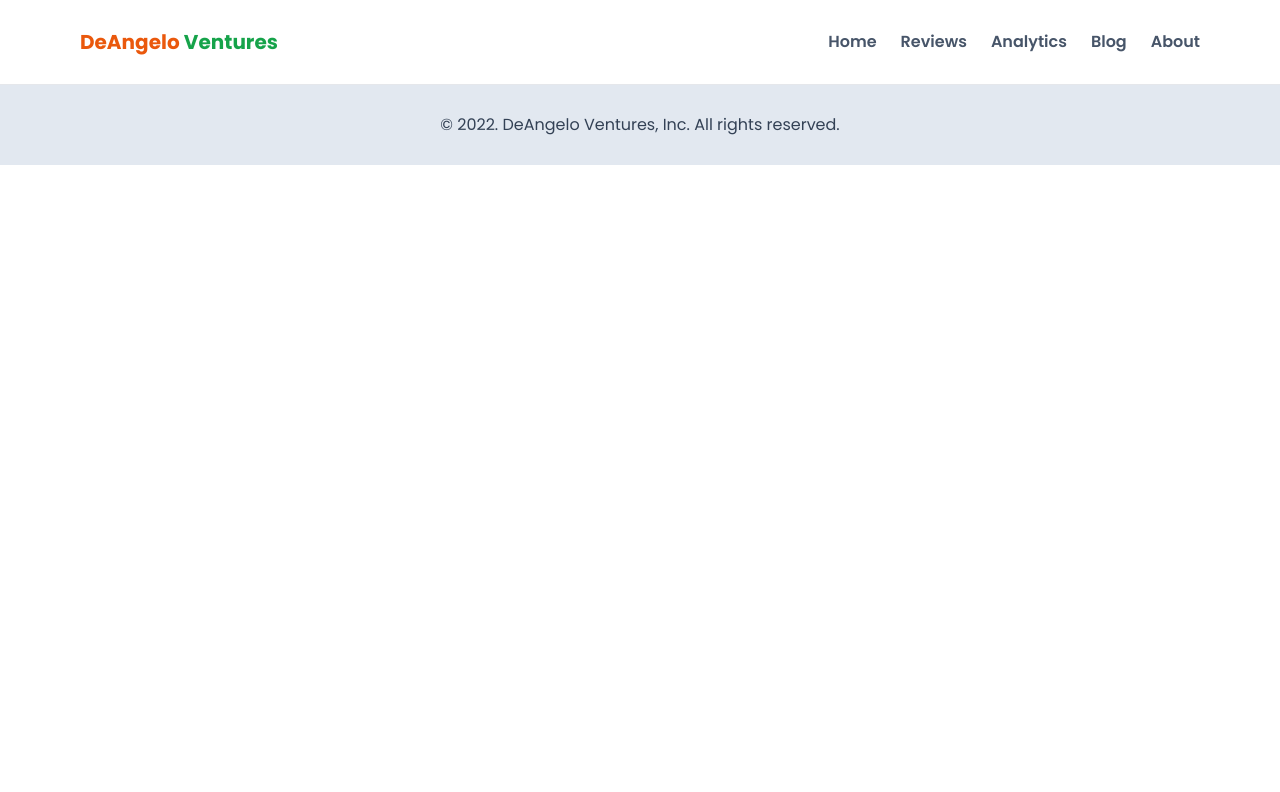
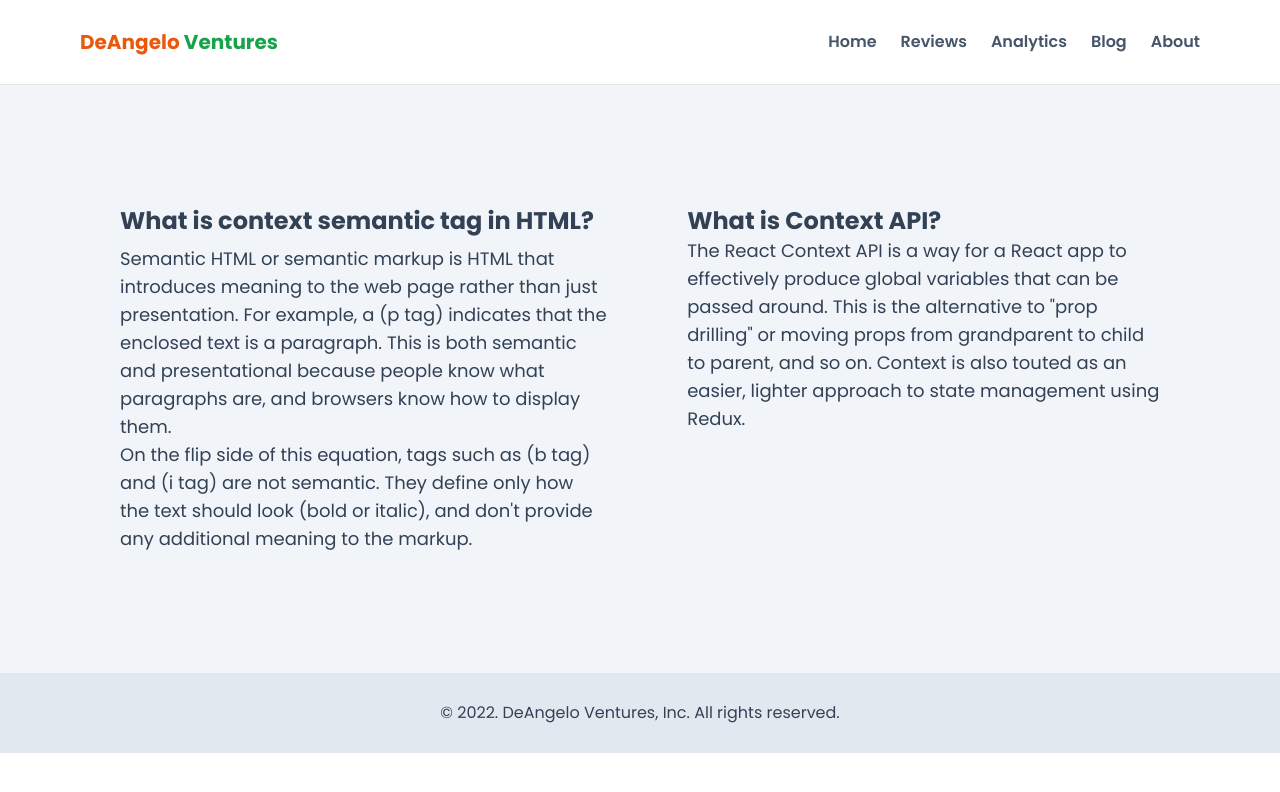
Before and after one commit to md-kawsar-ali/deAngelo-reactjs, a React (Create React App) app: page /blog in a window 1280 px wide. Shown: the top 792 px of the page. Built offline with nearby package versions, Linux system fonts and the light colour scheme.

Commit message:
Blog added

```diff
--- a/src/App.js
+++ b/src/App.js
@@ -5,6 +5,7 @@ import Header from './components/Header/Header';
 import Home from './components/Home/Home';
 import Reviews from './components/Reviews/Reviews';
 import Analytics from './components/Analytics/Analytics';
+import Blog from './components/Blog/Blog';
 
 function App() {
   return (
@@ -14,6 +15,8 @@ function App() {
         <Route path="/" element={<Home />} />
         <Route path="/reviews" element={<Reviews isAll={true} />} />
         <Route path="/analytics" element={<Analytics />} />
+        <Route path="/blog" element={<Blog />} />
+        <Route path="*" element={<div className='py-60 px-20 text-center'><h2 className='text-4xl font-bold text-slate-800 text-center'>Not Found! 404</h2></div>} />
       </Routes>
       <Footer></Footer>
     </div >
--- /dev/null
+++ b/src/components/Blog/Blog.js
@@ -0,0 +1,22 @@
+import React from 'react';
+
+const Blog = () => {
+    return (
+        <section className='bg-slate-100'>
+            <div className="container mx-auto px-20 py-20 flex justify-between flex-1">
+                <div className='bg-slate-100 p-10 rounded-lg'>
+                    <h2 className='text-2xl font-bold text-slate-700 mb-2'>What is context semantic tag in HTML?</h2>
+                    <p className='text-lg text-slate-700'>Semantic HTML or semantic markup is HTML that introduces meaning to the web page rather than just presentation. For example, a (p tag) indicates that the enclosed text is a paragraph. This is both semantic and presentational because people know what paragraphs are, and browsers know how to display them.<br />
+                        On the flip side of this equation, tags such as (b tag) and (i tag) are not semantic. They define only how the text should look (bold or italic), and don't provide any additional meaning to the markup. </p>
+                </div>
+
+                <div className='bg-slate-100 p-10 rounded-lg mb-2'>
+                    <h2 className='text-2xl font-bold text-slate-700'>What is Context API?</h2>
+                    <p className='text-lg text-slate-700'>The React Context API is a way for a React app to effectively produce global variables that can be passed around. This is the alternative to "prop drilling" or moving props from grandparent to child to parent, and so on. Context is also touted as an easier, lighter approach to state management using Redux.</p>
+                </div>
+            </div>
+        </section>
+    );
+};
+
+export default Blog;
```
Also changed, not shown: 1 other file (tests, documents, lock files or other folders).
